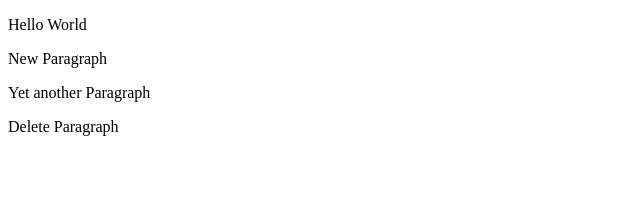
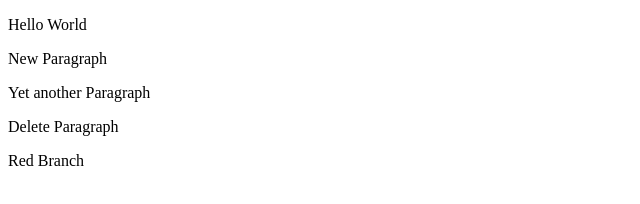
Before and after one commit to Sethi-Paras/loginapp, a plain HTML site: page demo.html in a window 1280 px wide. Shown: the whole page, without its empty margins (0-640 px from the left). Drawn offline with Linux system fonts and the light colour scheme.

Commit message:
1 Red-Branch demo.html

```diff
--- a/demo.html
+++ b/demo.html
@@ -11,5 +11,7 @@
     <p>Yet another Paragraph</p>
 
     <p>Delete Paragraph</p>
+
+    <p> Red Branch </p>
 </body>
 </html>
```
